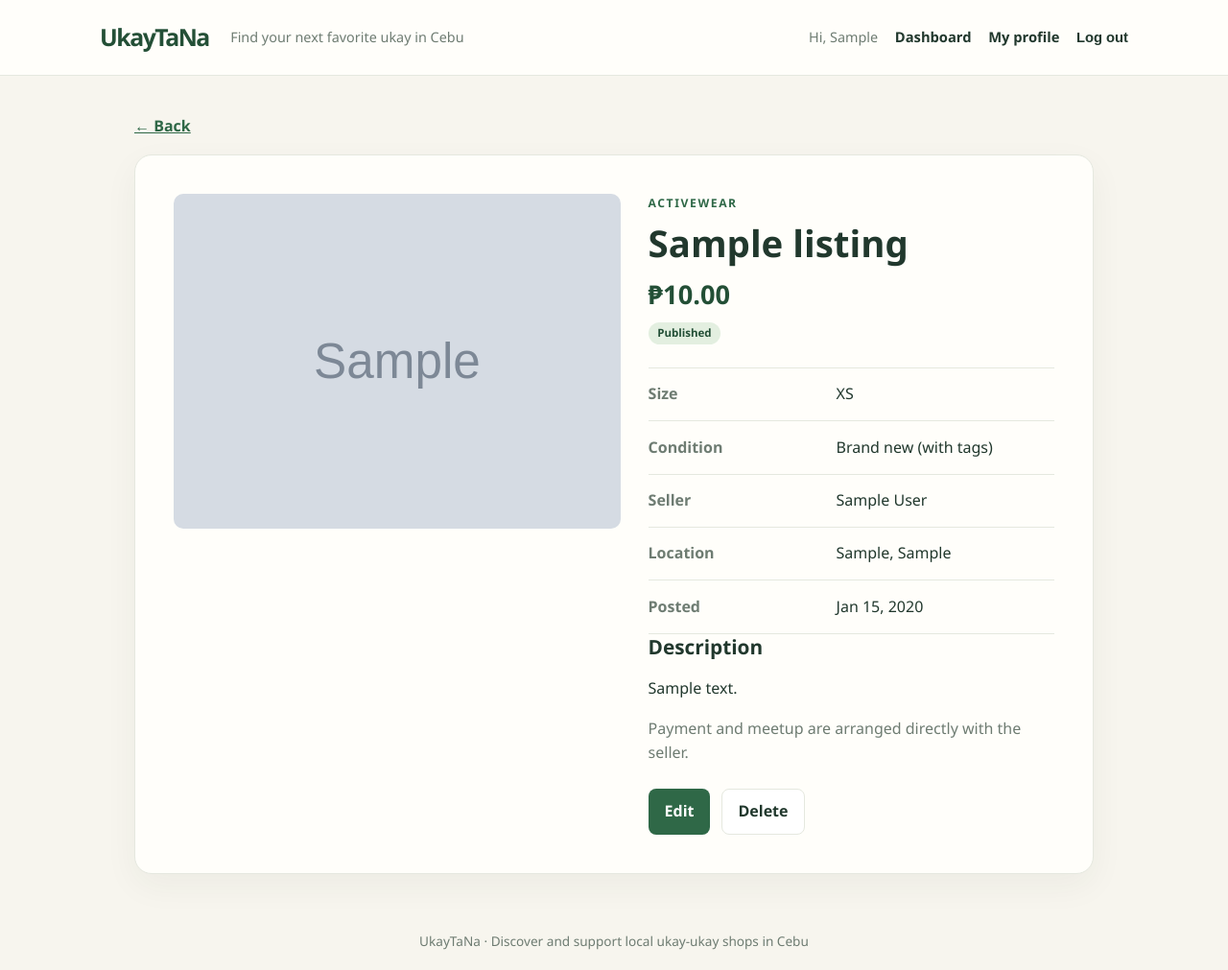
After one commit to MacaRena018/UkayTaNa-Icoy-MarianaTrench-G7, a Django app: page /listings/1/ in a window 1280 px wide. The commit adds this page. Shown: the whole page at 96% size. Run offline with Django 5.2, Linux system fonts and the light colour scheme; a user stored in the database is signed in; tables that the repository leaves empty hold one stand-in row (values such as "Sample post"); grey boxes marked "Sample" are stand-in pictures; parts of the project's set-up code (start-up, migrations or seed data) failed here and were passed over.

Commit message:
Add seller listing templates, styles and My listings navigation

```diff
--- a/static/css/site.css
+++ b/static/css/site.css
@@ -204,3 +204,49 @@ h2 { font-size: 1.3rem; line-height: 1.3; }
     .dashboard-grid, .stats-grid { grid-template-columns: 1fr; }
     .section-heading { align-items: flex-start; flex-direction: column; }
 }
+
+/* ---------- Listings (PD2 core feature) ---------- */
+.listing-grid { display: grid; grid-template-columns: repeat(auto-fill, minmax(210px, 1fr)); gap: 1rem; margin: 1rem 0; }
+.listing-card { display: flex; flex-direction: column; overflow: hidden; background: var(--paper); border: 1px solid var(--line); border-radius: 14px; height: 100%; }
+.listing-thumb { position: relative; display: block; aspect-ratio: 4 / 5; background: #ece9de; }
+.listing-thumb img { width: 100%; height: 100%; object-fit: cover; display: block; }
+.listing-noimg { display: grid; place-items: center; height: 100%; min-height: 160px; color: var(--muted); font-size: .9rem; }
+.listing-body { padding: .8rem .95rem 1rem; }
+.listing-body h3 { margin: 0 0 .2rem; font-size: 1rem; }
+.listing-body h3 a { color: var(--ink); text-decoration: none; }
+.listing-price { margin: 0 0 .3rem; color: var(--green-dark); font-weight: 800; }
+.listing-price.big { font-size: 1.7rem; }
+.listing-meta { margin: 0; font-size: .82rem; }
+.listing-cell { display: flex; flex-direction: column; gap: .4rem; }
+.listing-actions { display: flex; flex-wrap: wrap; align-items: center; gap: .3rem .8rem; font-size: .85rem; }
+.listing-actions form { margin: 0; }
+.link-btn { padding: 0; color: var(--green); background: none; border: 0; font: inherit; font-weight: 600; cursor: pointer; }
+.danger, .link-btn.danger { color: var(--rose); }
+.danger-btn { background: var(--rose) !important; }
+.badge { display: inline-block; padding: .15rem .6rem; border-radius: 999px; font-size: .72rem; font-weight: 700; background: #e3efe0; color: var(--green-dark); }
+.badge-draft { background: #eee9d6; color: #6b5d1f; }
+.badge-sold { background: #f5dde0; color: var(--rose); }
+.listing-thumb .badge { position: absolute; top: .6rem; left: .6rem; }
+.filter-bar { margin: 1rem 0; }
+.filter-row { display: grid; grid-template-columns: repeat(auto-fit, minmax(150px, 1fr)); gap: .75rem; }
+.filter-row label { font-size: .82rem; font-weight: 650; }
+.filter-row input, .filter-row select, .account-form input, .account-form select { width: 100%; }
+.filter-row input, .filter-row select { display: block; margin-top: .25rem; padding: .5rem .6rem; border: 1px solid var(--line); border-radius: 8px; font: inherit; background: white; }
+.field-error, .errorlist { display: block; margin: .3rem 0 0; padding: 0; list-style: none; color: var(--rose); font-size: .85rem; font-weight: 600; }
+.tabs { display: flex; flex-wrap: wrap; gap: .5rem; margin: 1rem 0; }
+.tabs a { padding: .35rem .9rem; color: var(--ink); text-decoration: none; background: white; border: 1px solid var(--line); border-radius: 999px; font-size: .88rem; }
+.tabs a.active { color: white; background: var(--green); border-color: var(--green); }
+.pager { display: flex; justify-content: center; align-items: center; gap: 1.2rem; margin: 1.5rem 0; }
+.empty-state { text-align: center; margin-top: 1rem; }
+.detail-layout { display: grid; grid-template-columns: 1.1fr 1fr; gap: 1.8rem; margin-top: 1rem; }
+.detail-photos { display: grid; grid-template-columns: repeat(2, 1fr); gap: .6rem; align-content: start; }
+.detail-photos a:first-child { grid-column: 1 / -1; }
+.detail-photos img { width: 100%; border-radius: 10px; display: block; object-fit: cover; }
+.photo-manage { margin: 0 0 1rem; padding: .8rem; border: 1px solid var(--line); border-radius: 10px; }
+.photo-tile { display: inline-block; margin: .3rem .6rem .3rem 0; text-align: center; font-size: .82rem; }
+.photo-tile img { display: block; width: 84px; height: 84px; object-fit: cover; border-radius: 8px; }
+.table-wrap { overflow-x: auto; margin-top: 1rem; }
+.data-table { width: 100%; border-collapse: collapse; background: var(--paper); border: 1px solid var(--line); }
+.data-table th, .data-table td { padding: .65rem .8rem; text-align: left; border-bottom: 1px solid var(--line); font-size: .9rem; vertical-align: middle; }
+.dash-heading { margin: 1.6rem 0 0; }
+@media (max-width: 700px) { .detail-layout { grid-template-columns: 1fr; } }
--- a/templates/base.html
+++ b/templates/base.html
@@ -12,6 +12,7 @@
     <header class="site-header">
         <div class="header-inner">
             <a class="brand" href="{% url 'dashboard' %}">UkayTaNa</a>
+                            {% if user.role == 'SELLER' %}<a href="{% url 'my_listings' %}">My listings</a>{% endif %}
             <span class="tagline">Find your next favorite ukay in Cebu</span>
             <nav aria-label="Main navigation">
             {% if user.is_authenticated %}
--- /dev/null
+++ b/templates/listings/listing_detail.html
@@ -0,0 +1,36 @@
+{% extends "base.html" %}
+{% block title %}{{ listing.title }} · UkayTaNa{% endblock %}
+{% block content %}
+<p><a href="{% if is_owner %}{% url 'my_listings' %}{% else %}{% url 'dashboard' %}{% endif %}">← Back</a></p>
+<section class="content-card detail-layout">
+    <div class="detail-photos">
+        {% for photo in listing.photos.all %}
+            <a href="{{ photo.image.url }}" target="_blank" rel="noopener"><img src="{{ photo.image.url }}" alt="{{ listing.title }} photo {{ forloop.counter }}"></a>
+        {% empty %}
+            <div class="listing-noimg">No photos yet</div>
+        {% endfor %}
+    </div>
+    <div class="detail-info">
+        <p class="eyebrow">{{ listing.get_category_display|upper }}</p>
+        <h1>{{ listing.title }}</h1>
+        <p class="listing-price big">₱{{ listing.price|floatformat:2 }}</p>
+        <span class="badge badge-{{ listing.status|lower }}">{{ listing.get_status_display }}</span>
+        <dl class="profile-details">
+            <div><dt>Size</dt><dd>{{ listing.get_size_display }}</dd></div>
+            <div><dt>Condition</dt><dd>{{ listing.get_condition_display }}</dd></div>
+            <div><dt>Seller</dt><dd>{{ listing.seller.shop_name|default:listing.seller.username }}</dd></div>
+            <div><dt>Location</dt><dd>{{ listing.seller.barangay|default:"—" }}, {{ listing.seller.city }}</dd></div>
+            <div><dt>Posted</dt><dd>{{ listing.created_at|date:"M d, Y" }}</dd></div>
+        </dl>
+        <h2>Description</h2>
+        <p>{{ listing.description|linebreaksbr }}</p>
+        <p class="muted">Payment and meetup are arranged directly with the seller.</p>
+        {% if is_owner %}
+        <div class="form-actions">
+            {% if not listing.is_sold %}<a class="button button-primary" href="{% url 'listing_edit' listing.pk %}">Edit</a>{% endif %}
+            <a class="button button-secondary" href="{% url 'listing_delete' listing.pk %}">Delete</a>
+        </div>
+        {% endif %}
+    </div>
+</section>
+{% endblock %}
```
Also changed, not shown: templates/listings/_card.html (added, +15 -0 lines), templates/listings/listing_confirm_delete.html (added, +14 -0 lines), templates/listings/listing_form.html (added, +40 -0 lines), templates/listings/my_listings.html (added, +49 -0 lines).
